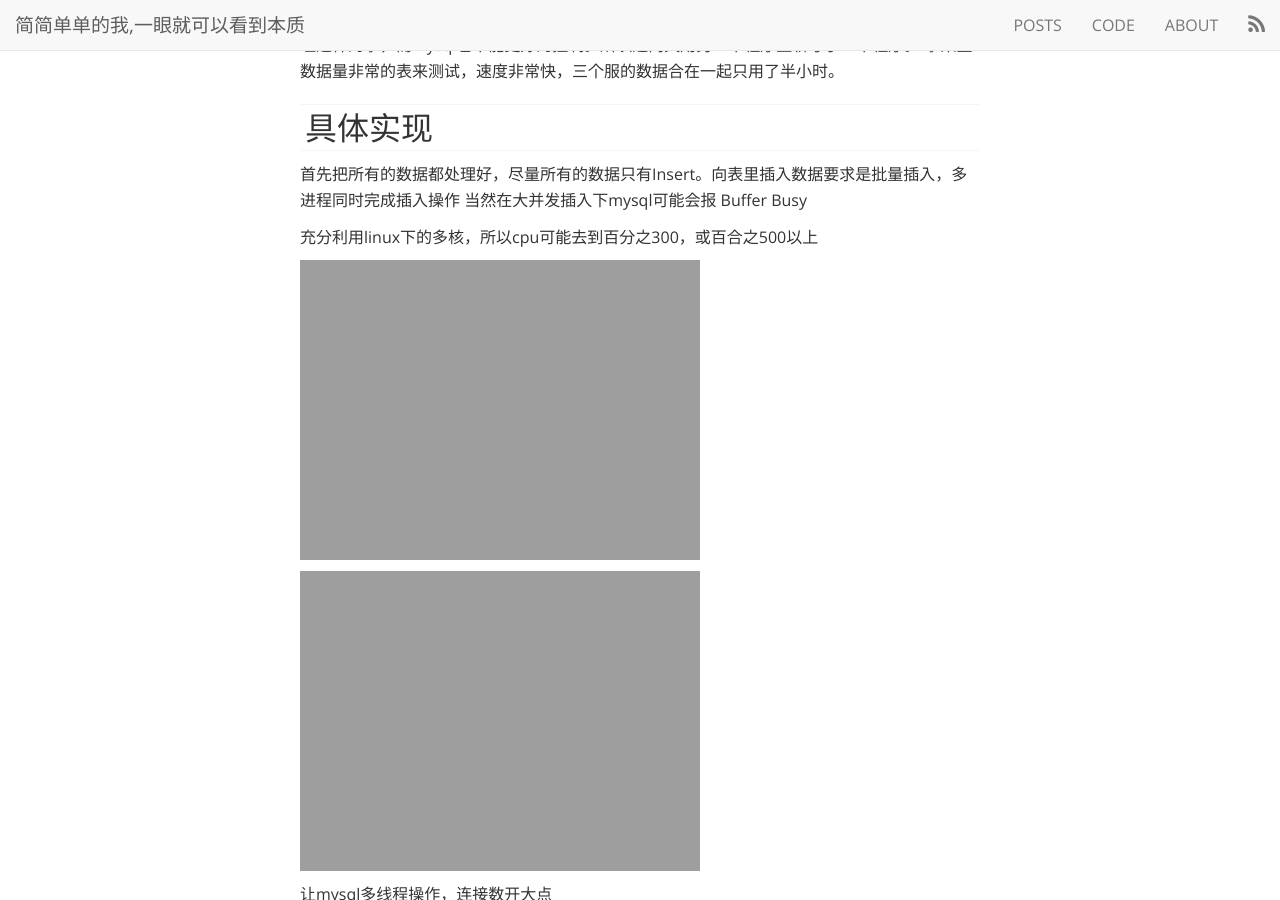
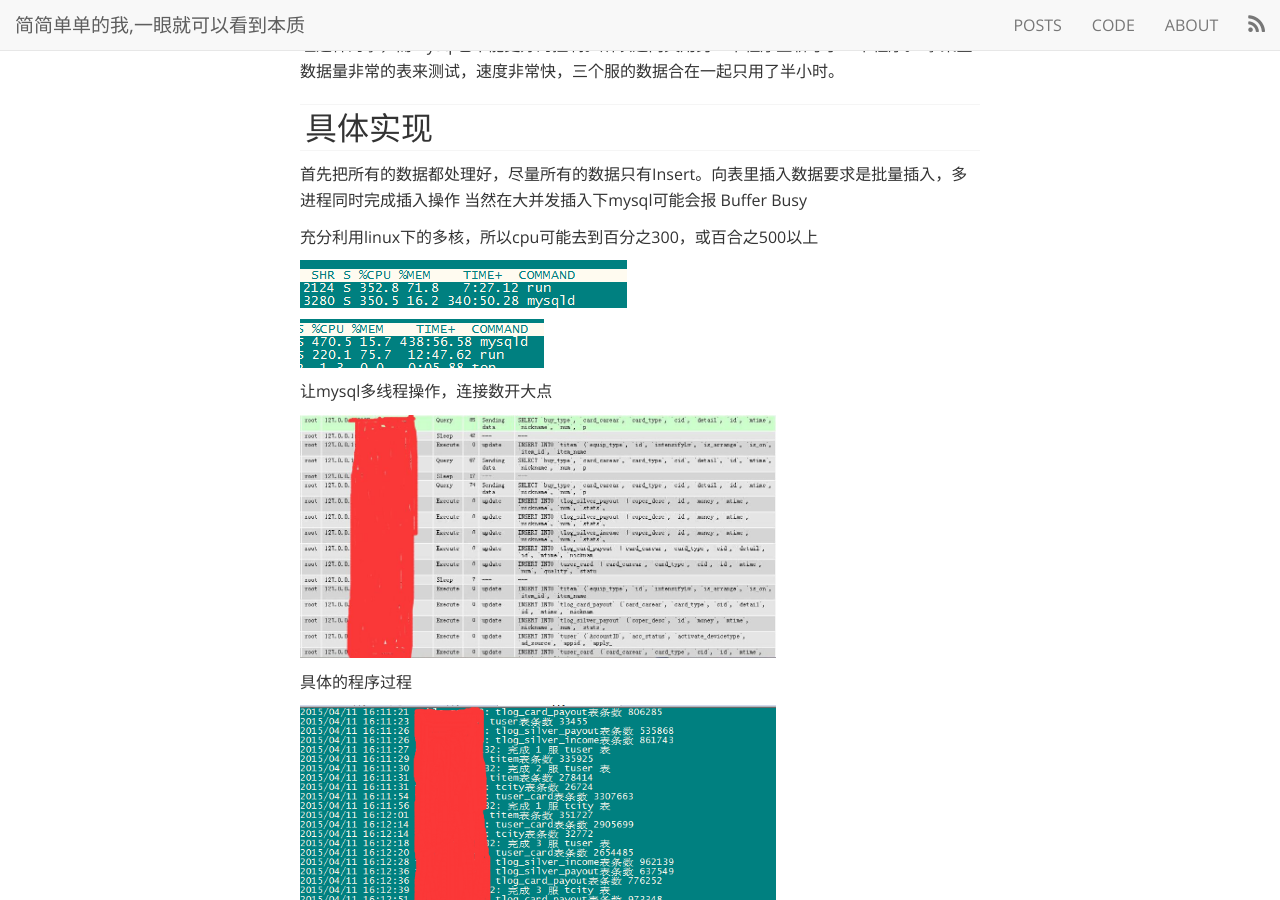
Before and after one commit to felixanya/felixanya.github.io, a Jekyll site: the page built from _posts/2015-04-11-mysql-insert.md, in a window 1280 px wide and 900 px high, scrolled down 541 px. Built offline with Jekyll 4.4.1, drawn with Linux system fonts in a browser that asks for light colours; nearby versions of some CDN libraries; Markdown is read by kramdown in place of the engine named in the settings; comment, search, counter and statistics services are not loaded.

Commit message:
test
tests

```diff
--- a/_posts/2015-04-11-mysql-insert.md
+++ b/_posts/2015-04-11-mysql-insert.md
@@ -28,14 +28,14 @@ intro: "浅淡分区游戏的数据合服"
 
 充分利用linux下的多核，所以cpu可能去到百分之300，或百合之500以上
 
-![linux_cpu_1 images](http://felixanya.github.com/img/linux_cpu_1.jpg)
+![linux_cpu_1 images](http://felixanya.github.com/img/linux_cpu_1.png)
 
-![linux_cpu_2 images](http://felixanya.github.com/img/linux_cpu_2.jpg)
+![linux_cpu_2 images](http://felixanya.github.com/img/linux_cpu_2.png)
 
 
 让mysql多线程操作，连接数开大点
 
-![myql images](http://felixanya.github.com/img/mysql_stats.png)
+![myql images](http://felixanya.github.com/img/mysql_stats.jpg)
 
 具体的程序过程
 
```
